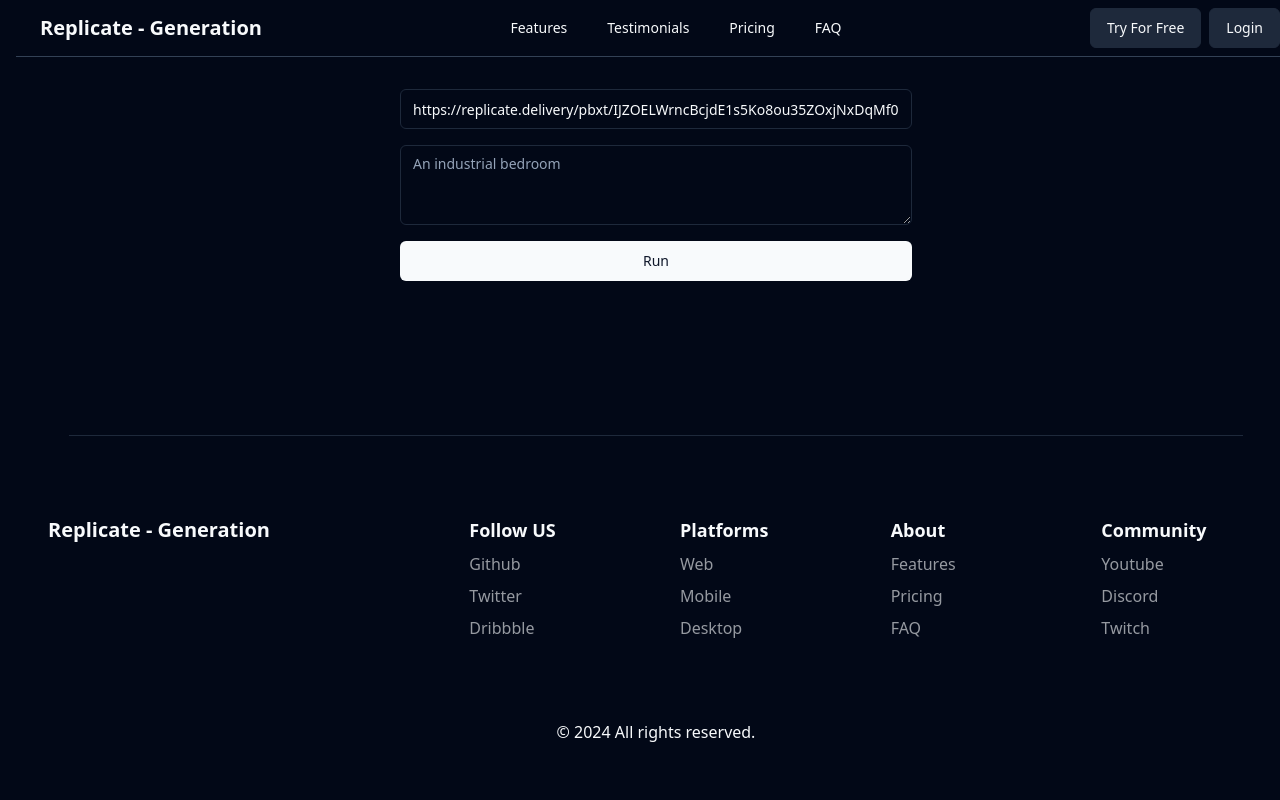
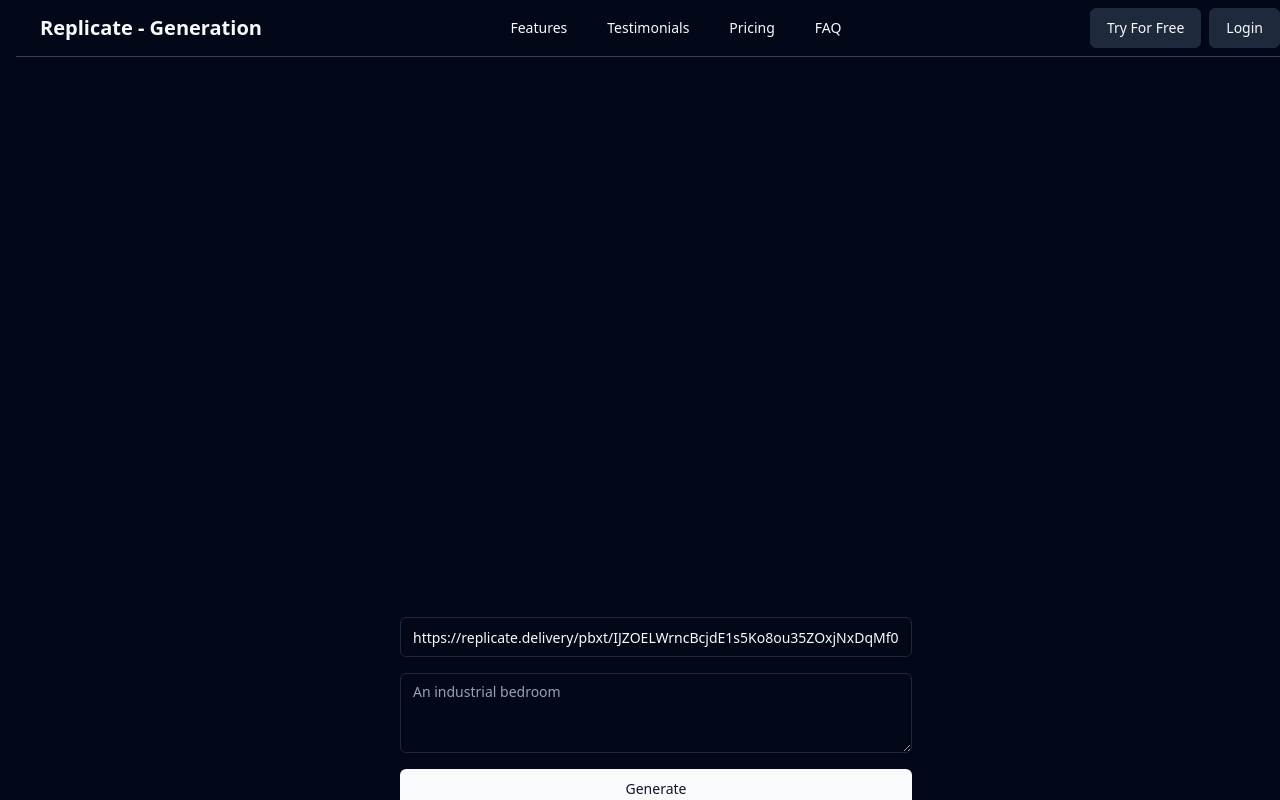
Before and after one commit to juliannParra99/replicate-images-generation, a Next.js app: page / in a window 1280 px wide. Shown: the top 800 px of the page. Built offline with nearby package versions, Linux system fonts and the light colour scheme.

Commit message:
Added: 1.7- fixing form and skeleton

```diff
--- a/src/app/page.tsx
+++ b/src/app/page.tsx
@@ -12,11 +12,19 @@ import { Skeleton } from "@/components/ui/skeleton";
 
 const sleep = (ms: number) => new Promise((resolve) => setTimeout(resolve, ms));
 
+function SkeletonPending() {
+  const { pending } = useFormStatus();
+  return (
+    <>
+      {pending ? <Skeleton className="h-[480px] w-[512px]"></Skeleton> : null}
+    </>
+  );
+}
+
 function FormContent() {
   const { pending } = useFormStatus();
   return (
     <>
-      {pending ? <Skeleton className="h-[480px] w-[512px]"></Skeleton> : null}
       <Input
         placeholder="https://replicate.delivery/pbxt/IJZOELWrncBcjdE1s5Ko8ou35ZOxjNxDqMf0BhoRUAtv76u4/room.png"
         defaultValue="https://replicate.delivery/pbxt/IJZOELWrncBcjdE1s5Ko8ou35ZOxjNxDqMf0BhoRUAtv76u4/room.png"
@@ -24,31 +32,37 @@ function FormContent() {
         type="text"
       />
       <Textarea name="promt" placeholder="An industrial bedroom" />
-      <Button disabled={pending}>Run</Button>
+      <Button disabled={pending}>{pending ? ( <div className=" h-5 w-5 animate-spin rounded-full border-b-2 border-blue"></div>): <>Generate</>}</Button>
     </>
   );
 }
 
 export default function Home() {
-  const [state, formAction] = useFormState(handleSubmit, null)
-  console.log(state)
-  async function handleSubmit(_state: null | Prediction,formData: FormData) {
+  const [state, formAction] = useFormState(handleSubmit, null);
+  console.log(state);
+  async function handleSubmit(_state: null | Prediction, formData: FormData) {
     let prediction = await createPrediction(formData);
 
     while (["starting", "processing"].includes(prediction.status)) {
       prediction = await getPrediction(prediction.id);
       await sleep(4000);
-      console.log("prediction until now: ", prediction)
+      console.log("prediction until now: ", prediction);
     }
-    return prediction
+    return prediction;
   }
 
   return (
     <section className="m-auto grid gap-4 max-w-[512px]">
-      {state?.output ? (
-        <img src={state.output[1]} alt="Render previsualization" />
-      ) : null}
       <form action={formAction} className="grid gap-4">
+        <div className=" h-[512px] w-[512px]">
+          {state?.output ? (
+            <img
+              src={state.output[1]}
+              className="h-[512px] w-[512px]"
+              alt="Render previsualization"
+            />
+          ) : <SkeletonPending />}
+        </div>
         <FormContent />
       </form>
     </section>
```
